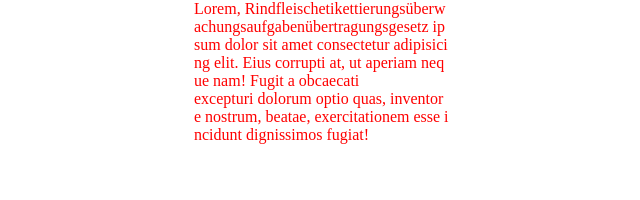
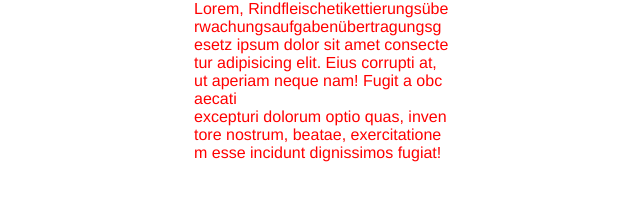
Before and after one commit to sulehria5/BestPractice, a plain HTML site: page index.html in a window 1280 px wide. Shown: the whole page, without its empty margins (318-958 px from the left). Drawn offline with Linux system fonts and the light colour scheme.

Commit message:
bestPractice

```diff
--- a/css/style.css
+++ b/css/style.css
@@ -2,6 +2,7 @@
     margin: 0;
     padding:0;
     box-sizing: border-box;
+    font-family: 'Franklin Gothic Medium', 'Arial Narrow', Arial, sans-serif
 }
 div{
     width: 20%;
```
